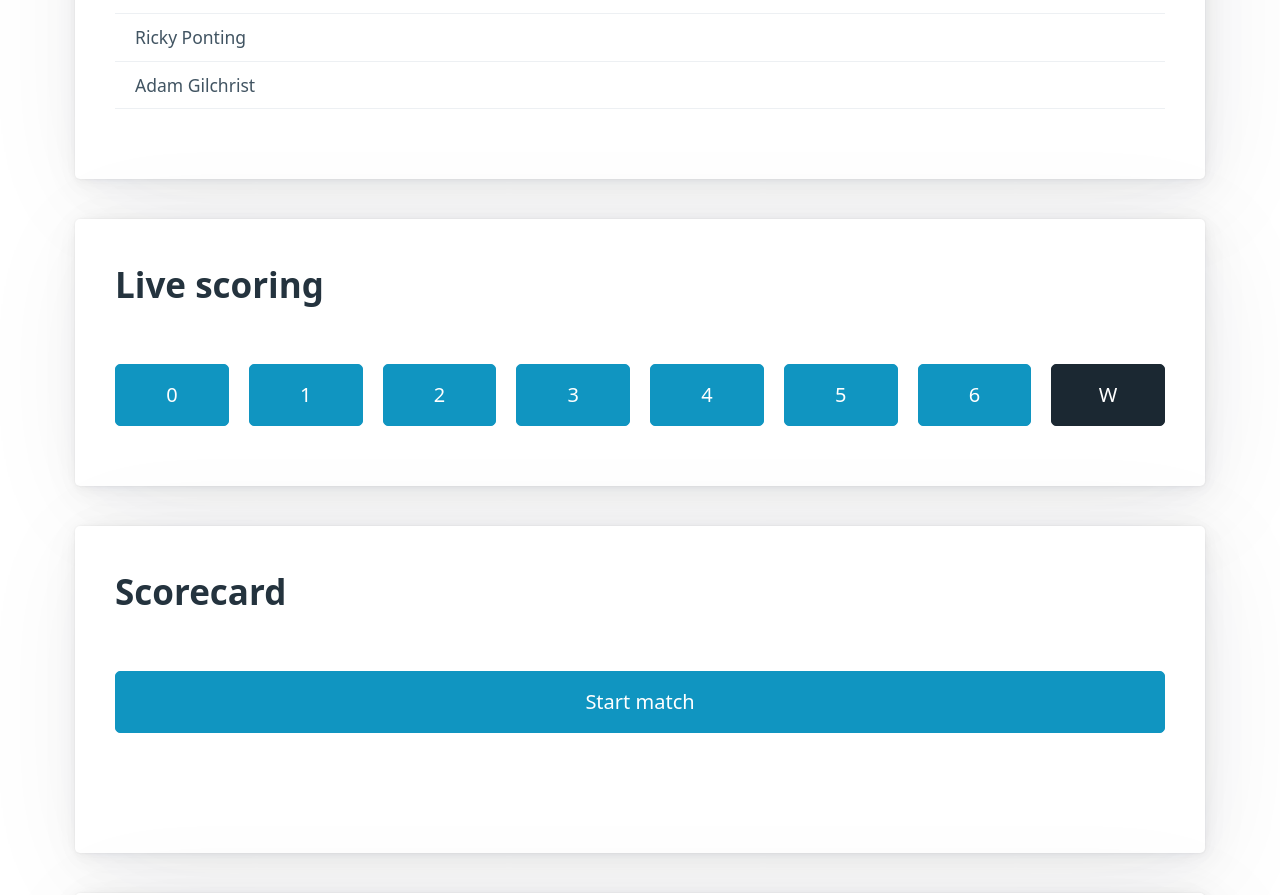
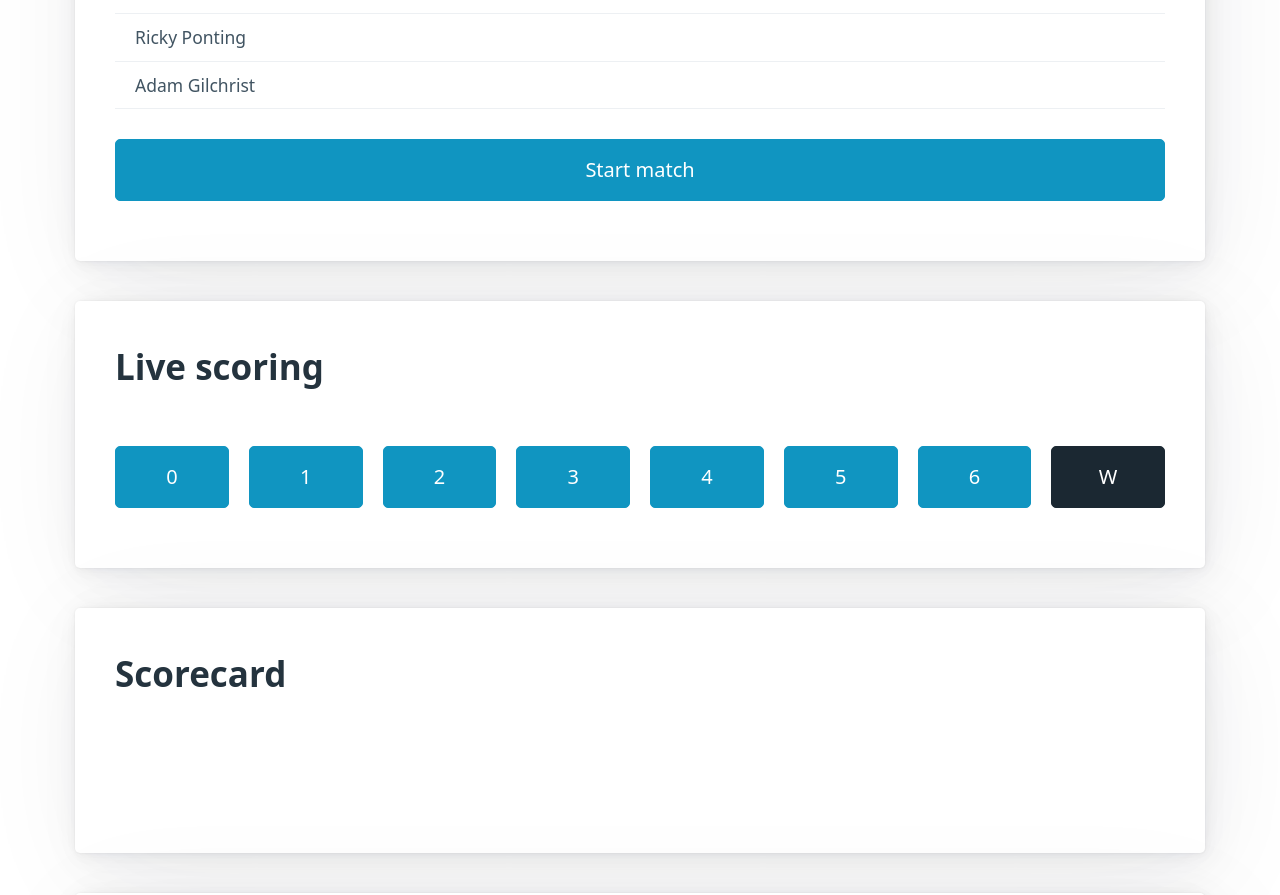
Before and after one commit to yhavin/cricket-vue, a Vue app: page / in a window 1280 px wide. Shown: the part 760-1655 px from the top of the page. Built offline with nearby package versions, Linux system fonts and the light colour scheme.

Commit message:
Move start match button

```diff
--- a/src/components/Home.vue
+++ b/src/components/Home.vue
@@ -165,6 +165,7 @@
           </tbody>
         </table>
       </div>
+      <button v-if="!matchStarted" @click="startMatch">Start match</button>
     </article>
 
     <article>
@@ -189,8 +190,6 @@
 
     <article>
       <h2>Scorecard</h2>
-      <button v-if="!matchStarted" @click="startMatch">Start match</button>
-
       <div>
         <table v-if="matchStarted" role="grid">
           <thead>
```
